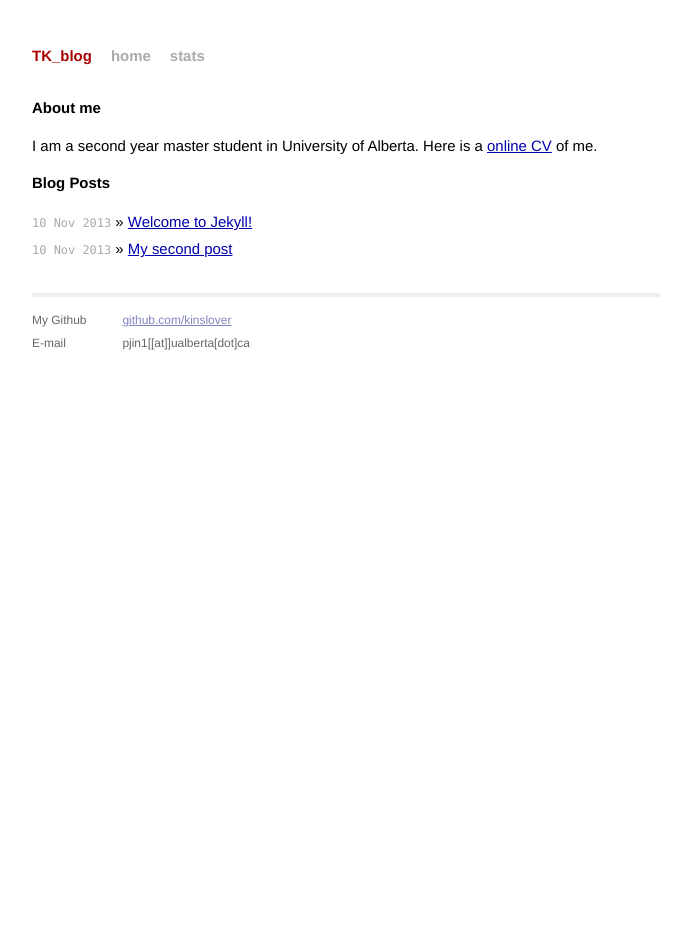
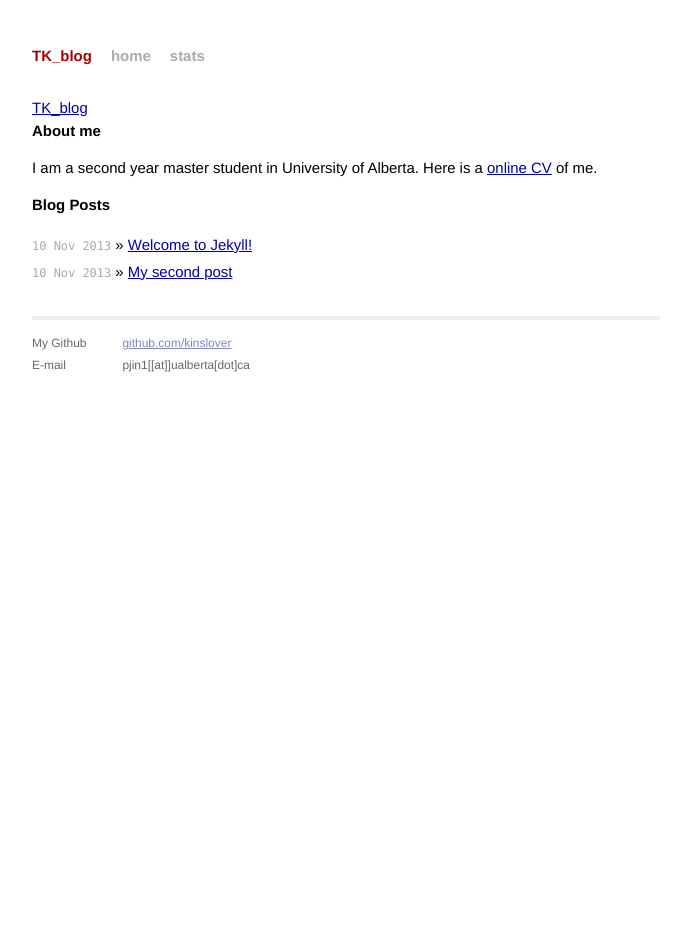
Before and after one commit to kinslover/TK_blog, a Jekyll site: the page built from index.html, in a window 1280 px wide. Shown: the whole page, without its empty margins (294-985 px from the left). Built offline with Jekyll 4.4.1, drawn with Linux system fonts in a browser that asks for light colours.

Commit message:
local preview works

```diff
--- a/index.html
+++ b/index.html
@@ -4,6 +4,9 @@ title: TK's Blog
 ---
 
 <div id="home">
+
+<a href="{{ site.baseurl }}/">{{ site.name }}</a>
+
         <h1>About me</h1>
         <p>I am a second year master student in University of Alberta. Here is a <a href="http://webdocs.cs.ualberta.ca/~pjin1/">online CV</a> of me.</p>
 
```
